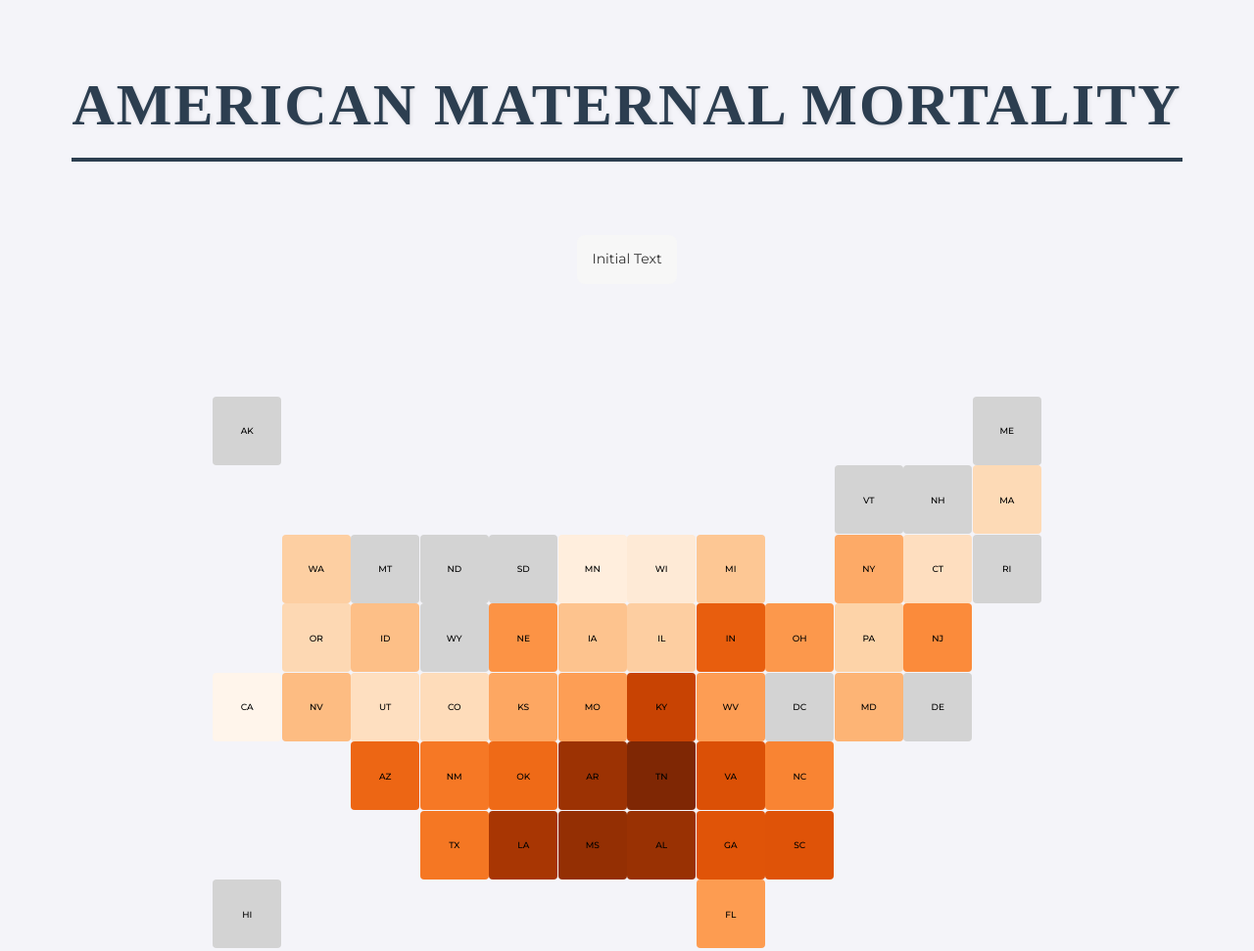
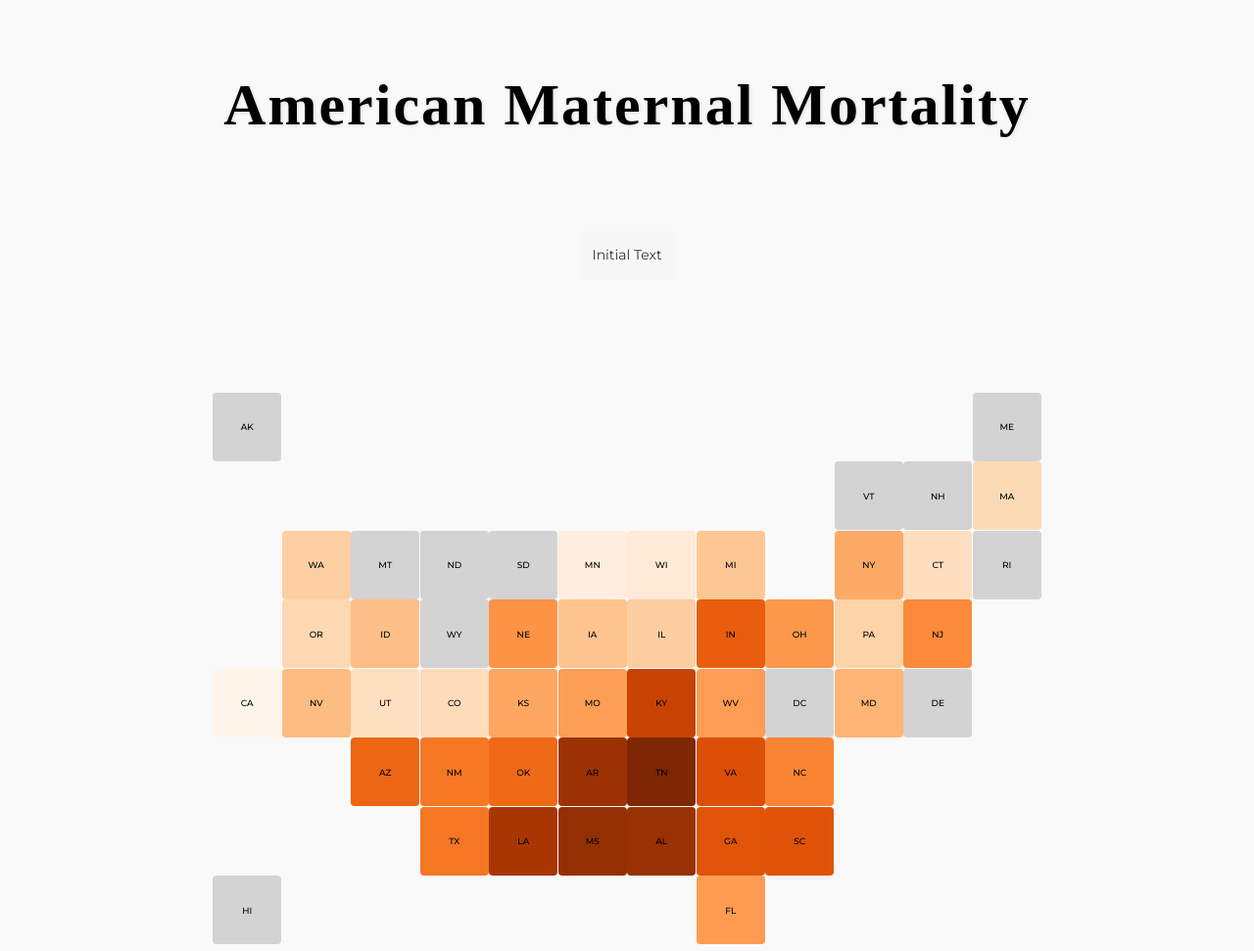
Before and after one commit to redpinecube/demo, a plain HTML site: page index.html in a window 1280 px wide. Shown: the whole page at 98% size. Drawn offline with nearby package versions, Linux system fonts and the light colour scheme.

Commit message:
changed background and fonts

```diff
--- a/styles.css
+++ b/styles.css
@@ -11,11 +11,10 @@
   justify-content: center; /* Center the grid in the container */
   box-sizing: border-box;
   background-color: sil;
-
 }
 
 body {
-  background-color: #F4F4F9; /* Light neutral background for balance and focus on content */
+  background-color: #f9f9f9; /* Light neutral background for balance and focus on content */
   font-family: 'Montserrat', sans-serif; /* Clean, modern sans-serif font for body text */
   display: flex;
   justify-content: center;
@@ -28,12 +27,11 @@ h1 {
   font-family: 'Merriweather', serif; /* Elegant, professional serif font */
   font-size: 60px; /* Slightly larger font size for impact */
   font-weight: 700; /* Bold weight for emphasis */
-  color: #2C3E50; /* Dark, muted color for a serious and grounded tone */
-  text-transform: uppercase; /* Keeps it formal and impactful */
+  color: #000000; /* Dark, muted color for a serious and grounded tone */
   letter-spacing: 2px; /* Increased letter spacing for better legibility and elegance */
   margin: 60px 0; /* More spacious margin for breathing room around the heading */
   line-height: 1.3; /* Adjusted line height for better vertical spacing */
-  border-bottom: 4px solid #2C3E50; /* Adds a bold underline for a more polished look */
+ /* border-bottom: 4px solid #2C3E50; /* Adds a bold underline for a more polished look */
   padding-bottom: 15px; /* Adds a bit more space between the text and the underline */
   position: relative; /* Set up for decorative effect */
   text-shadow: 1px 1px 4px rgba(0, 0, 0, 0.1); /* Soft text shadow for subtle emphasis */
```
